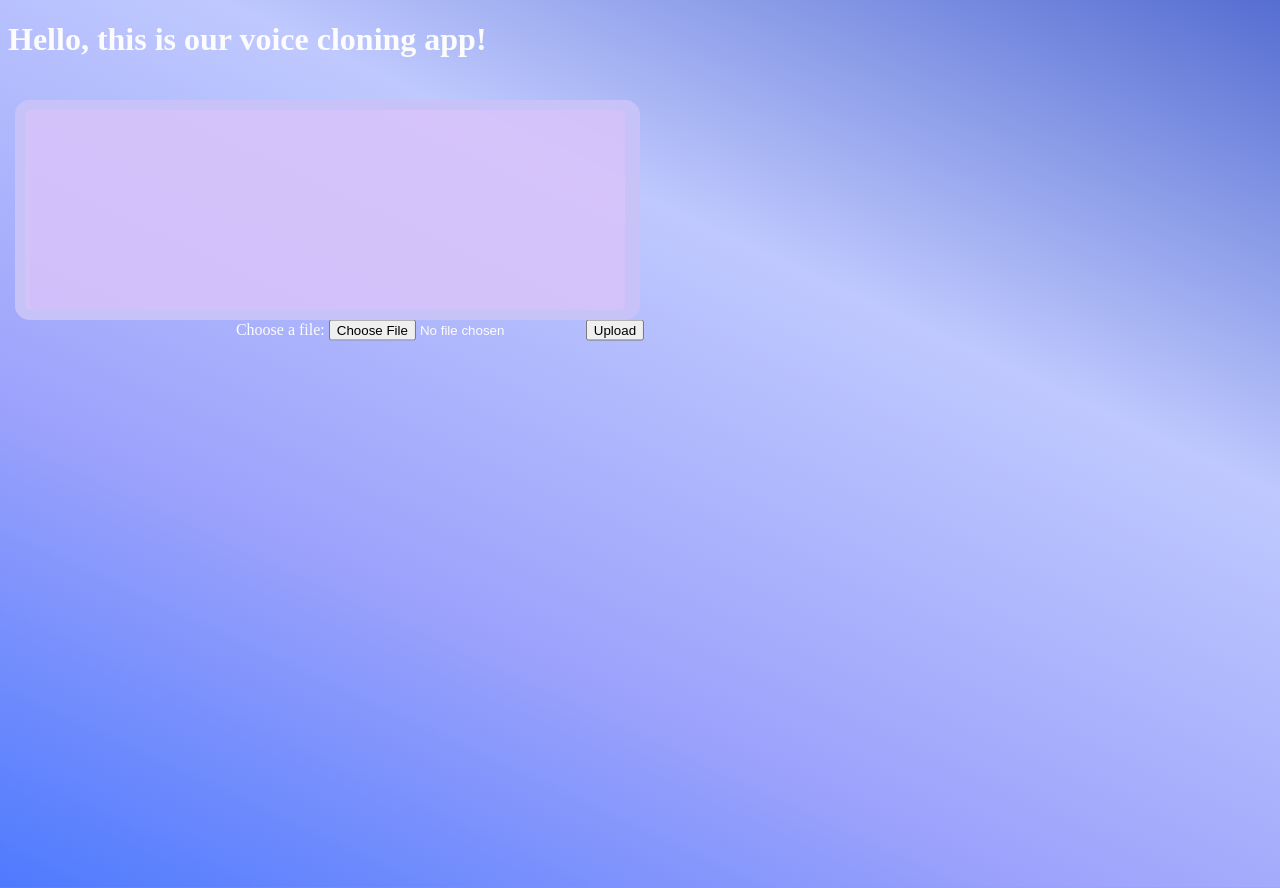
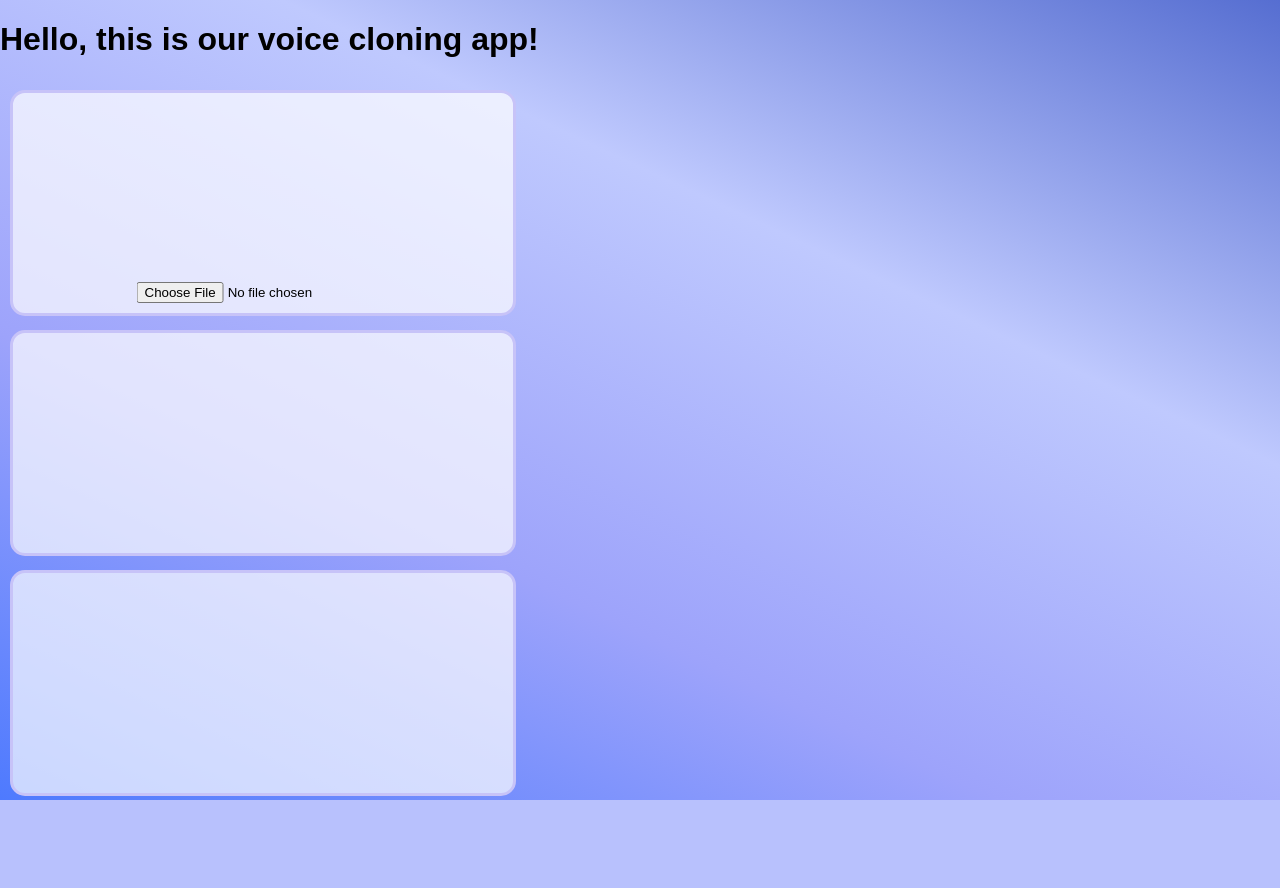
Before and after one commit to tricao7/Clonify, a Flask app: page / in a window 1280 px wide. After the commit the page ends 800 px from the top, so only its background shows below. Run offline with Flask 2, Linux system fonts and the light colour scheme.

```diff
--- a/flask_app/static/style.css
+++ b/flask_app/static/style.css
@@ -1,4 +1,4 @@
-/* style.css */
+/* style.css
 body {
     background: linear-gradient(25deg, #4e7afe, #9da3fb, #bfc9fe, #566ed1);
     background-position: center center;
@@ -17,11 +17,16 @@ body {
         background-position: 0% 50%;
     }
 }
-.container {
+.container1 {
     display: relative;
     width: 400px;
-    height: 800px;
-    margin: 0px auto;
+    height: 400px;
+}
+
+.container2 {
+    display: relative;
+    width: 400px;
+    height: 400px;
 }
 
 .rectangle {
@@ -45,5 +50,50 @@ form {
 }
 
 .button {
-    margin-top: 20px;
+    margin-top: 10px;
+} */
+
+body {
+    background: linear-gradient(25deg, #4e7afe, #9da3fb, #bfc9fe, #566ed1);
+    background-position: center center;
+    background-repeat: no-repeat;
+    background-attachment: fixed;
+    font-family: Arial, sans-serif;
+    height: 100vh;
+    margin: 0;
+    display: flex;
+    justify-content: center;
+    align-items: left;
+    flex-direction: column; /* Stack containers vertically */
 }
+
+.title{
+    color: white;           /* Set title color to white */
+    margin-left: 50px;     /* Adjust margin from the left side */
+}
+
+.container {
+    width: 500px;
+    height: 300px;
+    margin: 10px 10px;
+    display: inline-block; /* Horizontally align the containers to the left */
+}
+
+.rectangle {
+    width: 100%;
+    height: 100%;
+    background-color: rgba(255, 255, 255, 0.7); /* Semi-transparent white */
+    border-radius: 15px;
+    border: 3px solid #c7c3f8;
+}
+
+#topRectangle {
+    position: relative;
+}
+
+#fileInput {
+    position: absolute;
+    bottom: 10px; /* Adjust as needed */
+    left: 50%;
+    transform: translateX(-50%);
+}
--- a/flask_app/templates/temp1.html
+++ b/flask_app/templates/temp1.html
@@ -1,4 +1,4 @@
-<!DOCTYPE html>
+<!-- <!DOCTYPE html>
 <html>
 <head>
     <meta charset="UTF-8">
@@ -7,7 +7,14 @@
 </head>
 <body>
     <h1>Hello, this is our voice cloning app!</h1>
-    <div class="container">
+    <div class="container1" style="margin-left: 300px;">
+        <form action="/upload" method="post" enctype="multipart/form-data">
+            <label for="fileInput">Choose a file:</label>
+            <input type="file" name="fileInput" id="fileInput" accept=".wav">
+            <input type="submit" value="Upload" class="button">
+        </form>
+        <div class="rectangle"></div>
+    <div class="container2" style="margin-left: 300px;">
         <form action="/upload" method="post" enctype="multipart/form-data">
             <label for="fileInput">Choose a file:</label>
             <input type="file" name="fileInput" id="fileInput" accept=".wav">
@@ -15,7 +22,44 @@
         </form>
         <div class="rectangle"></div>
     <div class="rectangle" style="margin-left: 15px;"></div>
-    <div class="rectangle" style="margin-left: 15px;"></div>
     </div>
 </body>
+</html> -->
+
+<!DOCTYPE html>
+<html lang="en">
+<head>
+    <meta charset="UTF-8">
+    <title>Voice Cloning</title>
+    <link rel="stylesheet" href="{{ url_for('static', filename='style.css') }}">
+</head>
+<body>
+    <h1>Hello, this is our voice cloning app!</h1>
+    <div class="container" id="top-container">
+        <div class="rectangle" id="topRectangle">
+            <input type="file" id="fileInput" accept=".wv" onchange="loadFile(event)">
+        </div>
+    </div>
+
+    <div class="container">
+        <div class="rectangle"></div>
+    </div>
+
+    <div class="container">
+        <div class="rectangle"></div>
+    </div>
+    <script>
+        function loadFile(event) {
+            const file = event.target.files[0];
+            const reader = new FileReader();
+
+            reader.onload = function() {
+                const contents = reader.result;
+                document.getElementById('topRectangle').innerText = contents;
+            };
+
+            reader.readAsText(file);
+        }
+    </script>
+</body>
 </html>
```
Also changed, not shown: app.py (added, +24 -0 lines).
